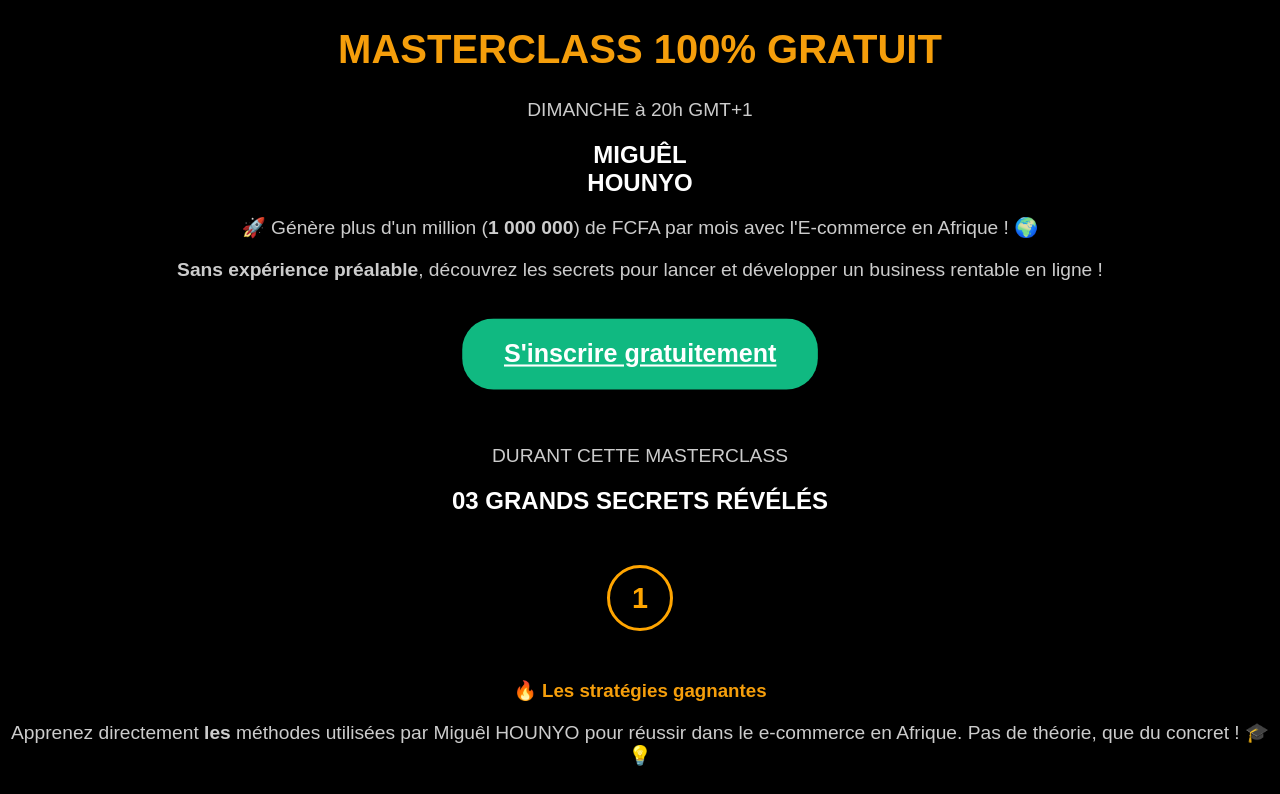
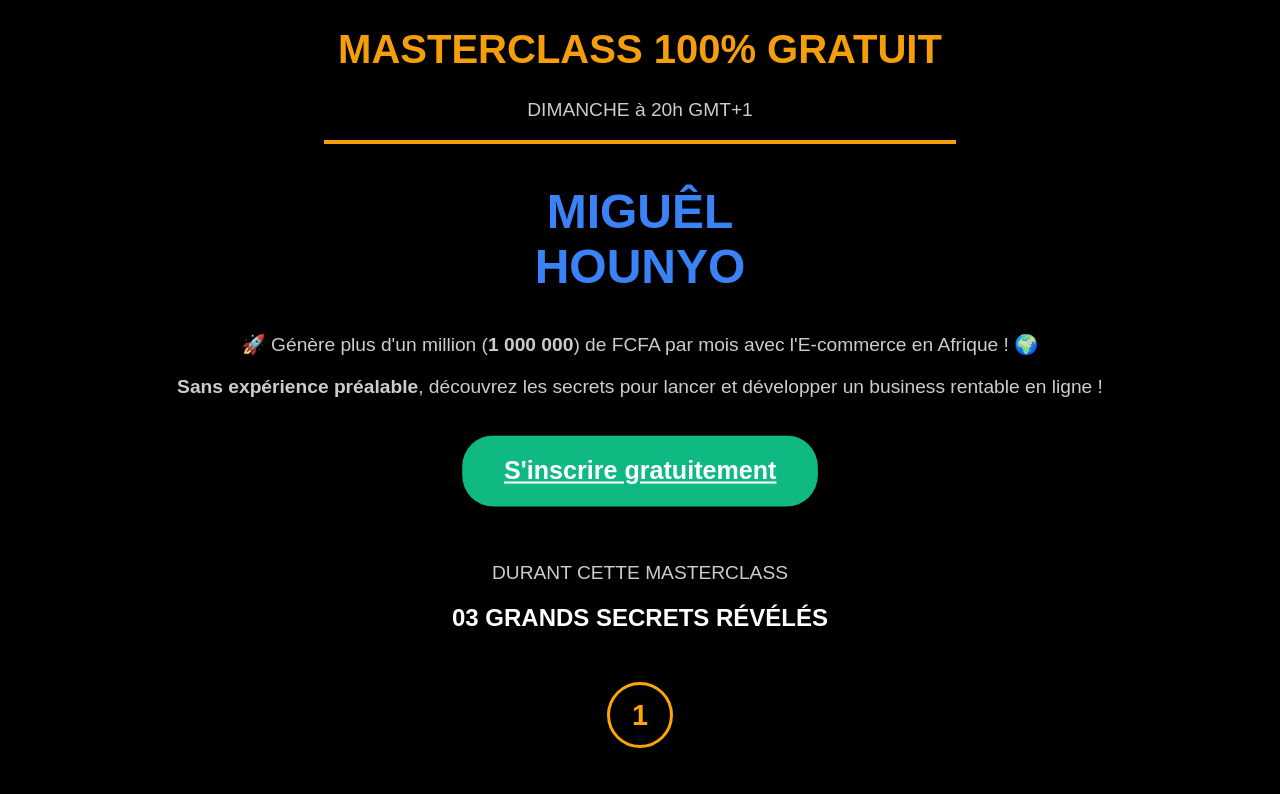
Before and after one commit to brinel123/masterclasspro, a plain HTML site: page index.html in a window 1280 px wide. Shown: the top 794 px of the page. Drawn offline with Linux system fonts and the light colour scheme.

Commit message:
Update styles.css

```diff
--- a/styles.css
+++ b/styles.css
@@ -16,6 +16,22 @@ h2, h3 {
 
 .orange {
     color: #F59E0B;
+}
+
+.formateur {
+    color: #3B82F6;
+    font-size: 3rem;
+    font-weight: bold;
+    text-transform: uppercase;
+    opacity: 0;
+    animation: fadeIn 1.5s ease-in-out forwards;
+}
+
+.orange-line {
+    width: 50%;
+    height: 4px;
+    background-color: #F59E0B;
+    margin: 10px auto;
 }
 
 p {
@@ -84,3 +100,8 @@ input {
     from { transform: scale(1); }
     to { transform: scale(1.2); }
 }
+
+@keyframes fadeIn {
+    from { opacity: 0; transform: translateY(-20px); }
+    to { opacity: 1; transform: translateY(0); }
+}
```
